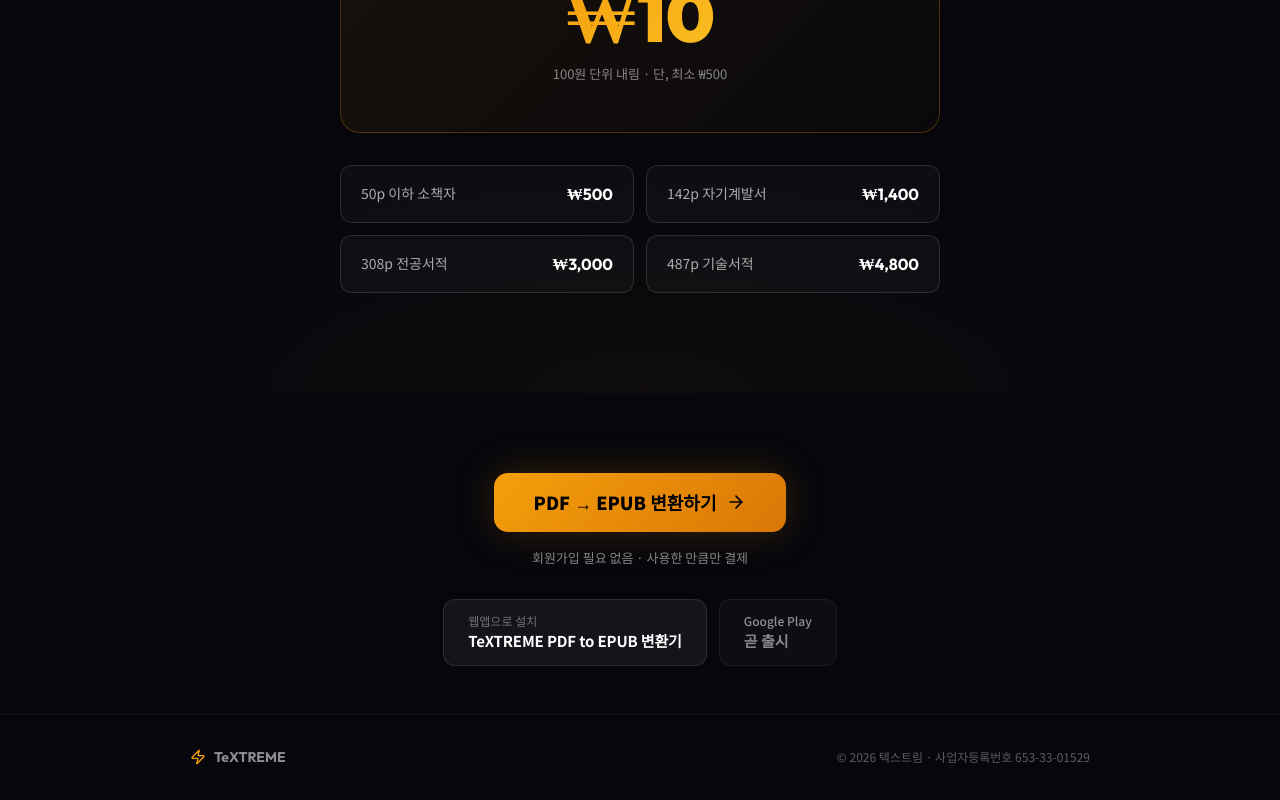
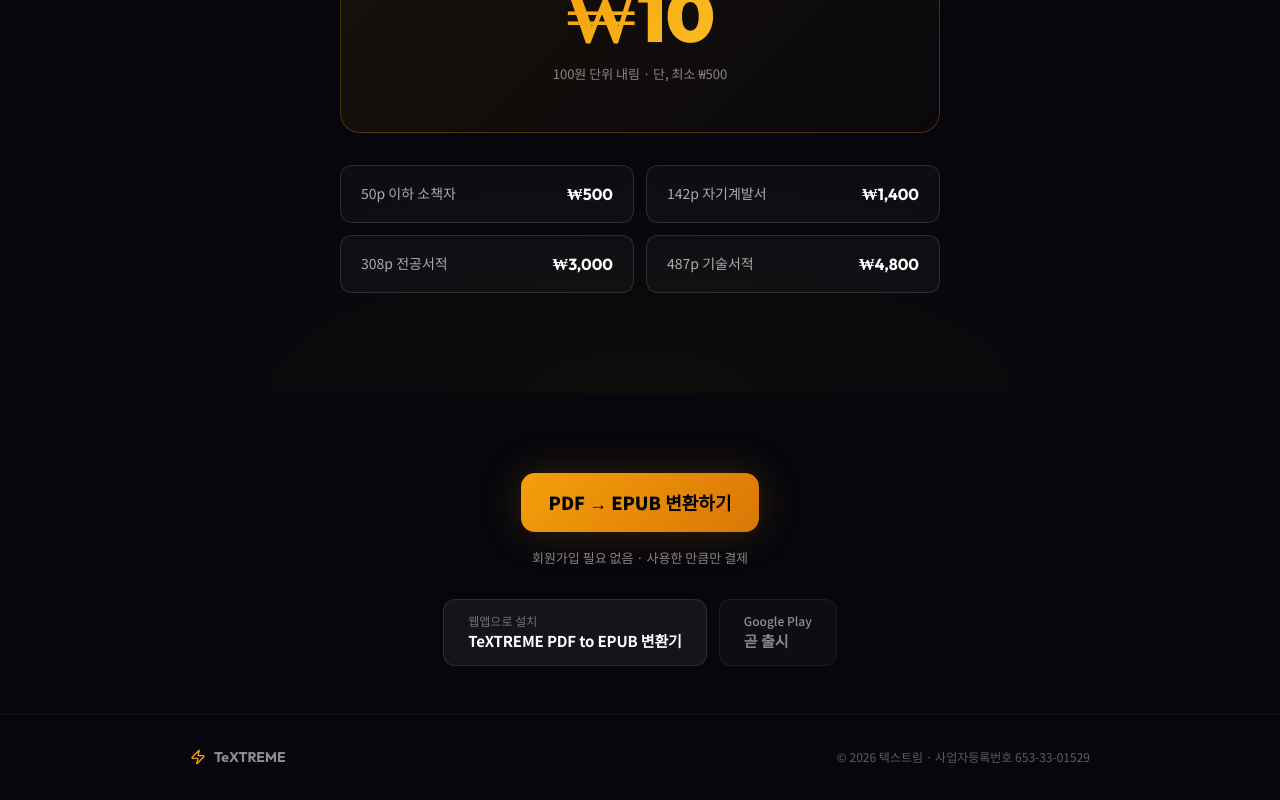
Before and after one commit to Bookfow/textreme, a Next.js app: page / in a window 1280 px wide. Shown: the part 1855-2655 px from the top of the page. Built offline with nearby package versions, Linux system fonts and the light colour scheme.

Commit message:
하단 CTA 화살표 제거 + 여백 축소

```diff
--- a/src/app/page.tsx
+++ b/src/app/page.tsx
@@ -684,8 +684,8 @@ export default function TeXTREME() {
       <section style={{ padding: "80px 24px 48px", background: "#06060c", textAlign: "center" }}>
         <div style={{ display: "flex", gap: 16, justifyContent: "center", flexWrap: "wrap" }}>
           <button onClick={() => fileInputRef.current?.click()}
-            style={{ padding: "16px 40px", borderRadius: 14, background: "linear-gradient(135deg, #F59E0B, #D97706)", color: "#000", fontWeight: 800, fontSize: 18, border: "none", cursor: "pointer", boxShadow: "0 0 40px rgba(245,158,11,0.2)", display: "flex", alignItems: "center", gap: 10 }}>
-            PDF → EPUB 변환하기 <ArrowRight size={20} />
+            style={{ padding: "16px 28px", borderRadius: 14, background: "linear-gradient(135deg, #F59E0B, #D97706)", color: "#000", fontWeight: 800, fontSize: 18, border: "none", cursor: "pointer", boxShadow: "0 0 40px rgba(245,158,11,0.2)", display: "flex", alignItems: "center", gap: 10 }}>
+            PDF → EPUB 변환하기
           </button>
         </div>
         <p style={{ color: "rgba(255,255,255,0.5)", fontSize: 13, marginTop: 16 }}>
```
